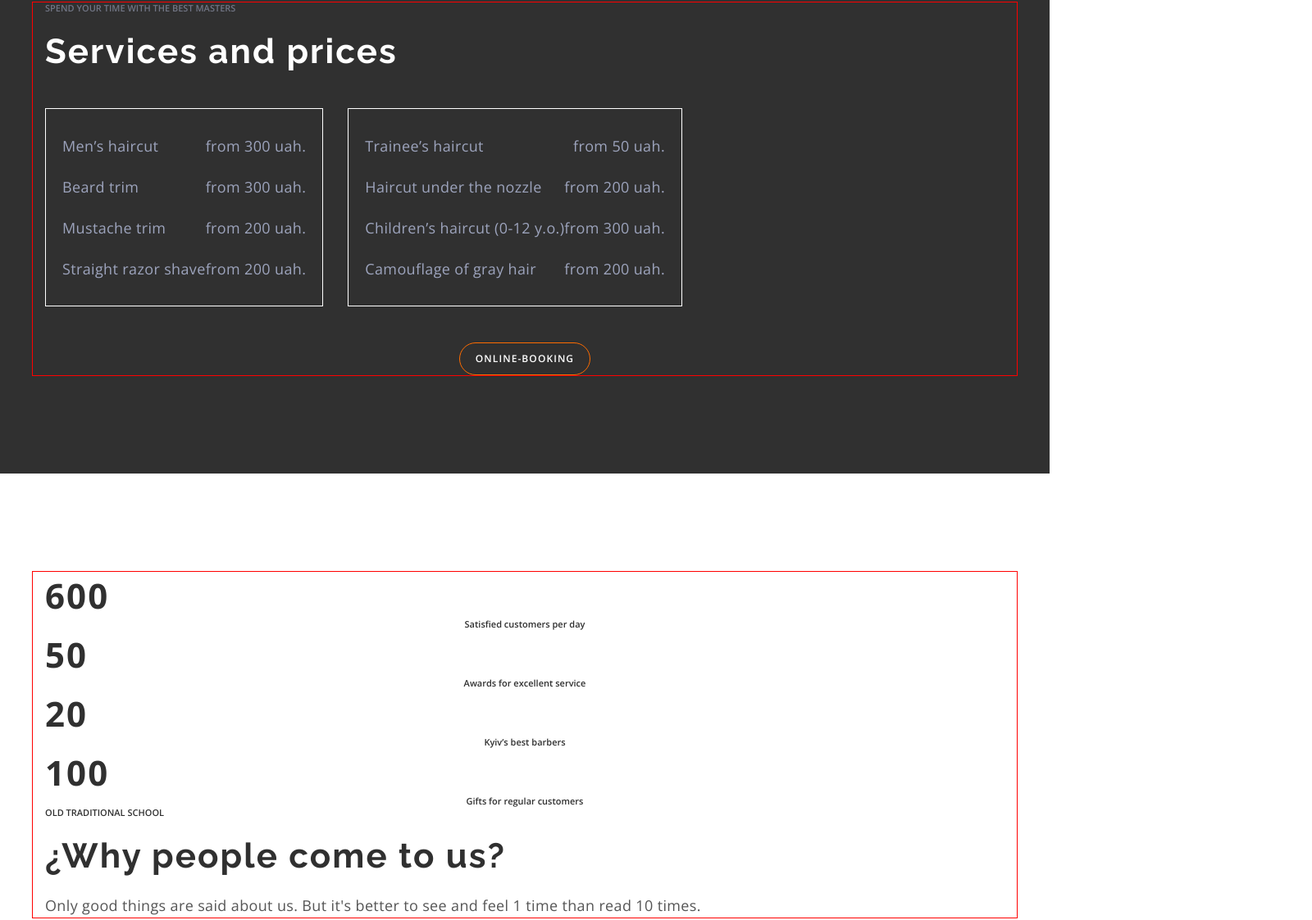
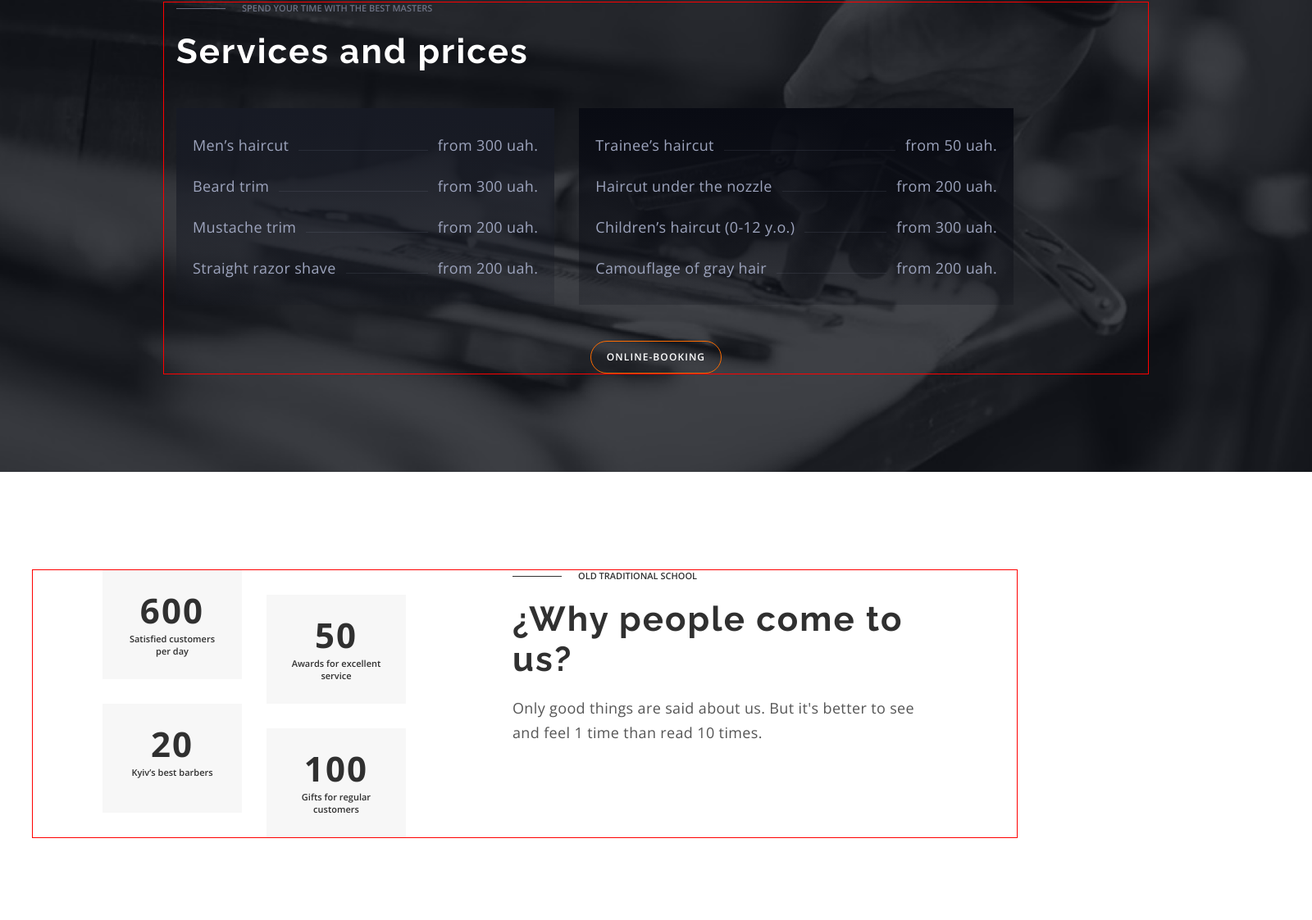
Before and after one commit to realex3355/Tutor4, a plain HTML site: page index.html in a window 1280 px wide. Shown: the part 1602-2725 px from the top of the page at 82% size, 1600 px wide, since content can reach past the window. Drawn offline with nearby package versions, Linux system fonts and the light colour scheme.

```diff
--- a/css/styles.css
+++ b/css/styles.css
@@ -86,6 +86,16 @@ letter-spacing: 0.05em;
 font-size: 11px;
 line-height: var(--typical-lh);
 text-transform: uppercase;
+display: flex;
+align-items: center;
+gap: 20px;
+    }
+
+    .pre-title::before {
+      content: "";
+      width: 60px;
+      height: 1px;
+      background: currentColor;
     }
     .site-body {
 }
@@ -186,7 +196,28 @@ margin-bottom: 20px;
    letter-spacing: 0.05em;
   color: var(--first-title-color, #ffffff);
   margin-bottom: 20px;
+  display: flex;
+  align-items: baseline;
+}
 
+.hero-title::before {
+   content: "";
+   width: 40px;
+   height: 40px;
+   background-image: url(../img/barber41.jpg);
+ background-size: cover;
+}
+
+.hero-title::after {
+   content: "!";
+}
+
+.hero-title::first-letter {
+   color: aquamarine;
+}
+
+.hero-title::selection {
+   background-color: #ff6c00;
 }
 .hero-after-title {
 font-size: 18px;
@@ -243,9 +274,25 @@ color: #303030;
 
 /* -----PRICES---- */
 .prices {
-   background-color: #303030;
+   background-color: #111319;
+   background-image: url(../img/prices-img.png);
+   background-repeat: no-repeat;
+   background-position: center;
+   background-size: cover;
+   min-width: 1600px;
+   margin: 0 auto;
    padding-top: 120px;
    padding-bottom: 120px;
+}
+
+.prices-list:first-child {
+   background: linear-gradient(180deg,
+    #171A24 0%, rgba(23, 26, 36, 0.2) 100%);
+}
+
+.prices-list:last-child {
+   background: linear-gradient(180deg,
+   #090B13 0%, rgba(9, 11, 19, 0.2) 100%);
 }
 .prices-pre-title {
 color: rgba(157, 164, 189, 0.6);
@@ -261,13 +308,23 @@ margin-bottom: 44px;
    margin-bottom: 44px;
 }
 .prices-list {
-   border: 1px solid #FFFFFF;
-   width: calc((100%-30px)/2);
+     width: calc((100%-30px)/2);
    padding: 30px 20px;
+}
+/* ----line-- */
+.prices-item::before {
+   content: "";
+  width: 100px;
+  height: 1px;
+  background-color: rgba(157, 164, 189, 0.12);
+  flex-grow: 1;
 }
 .prices-item {
    display: flex;
    justify-content: space-between;
+   align-items: baseline;
+   gap: 12px;
+
 }
 .prices-item + .prices-item {
    margin-top: 20px;
@@ -278,6 +335,10 @@ font-size: 18px;
 line-height: 1.67;
 letter-spacing: 0.02em;
 color: #9DA4BD;
+}
+
+.prices-item-text:first-child {
+   order: -1;
 }
 .prices-btn {
 color: #ffffff;
@@ -290,8 +351,36 @@ margin: 0 auto;
    padding-top: 120px;
    padding-bottom: 120px;
 }
+
+.benefits > .container {
+   display: flex;
+   gap: 130px;
+   padding-left: 85px;
+}
+
+.benefits-wrap {
+   max-width: 500px;
+}
 .benefits-list {
+   display: flex;
+   width: 370px;
+   flex-wrap: wrap;
+   }
+
+.benefits-item {
+   width: 170px;
+   height: 133px;
+   background-color: #f7f7f7;
+   padding: 20px 24px;
 }
+.benefits-item:nth-child(odd) {
+   margin-right: 30px;
+}
+
+.benefits-item:nth-child(even) {
+   margin-top: 30px;
+}
+
 .benefits-item .count {
 font-weight: 700;
 font-size: 42px;
@@ -299,6 +388,7 @@ line-height: calc(57/42);
 text-align: center;
 letter-spacing: 0.05em;
 color: var(--main-text-color);
+display: block;
 }
 .benefits-item-text {
 font-weight: 600;
@@ -385,7 +475,7 @@ margin-bottom: 30px;
 .barbers-soc-link:hover {
    background-color: aquamarine;
 }
-
+/* -----------TEST-icons-line--hover-------- */
 .test {
    padding-top: 120px;
    padding-bottom: 120px;
--- a/index.html
+++ b/index.html
@@ -124,10 +124,13 @@
                         <p class="benefits-item-text">Gifts for regular customers</p>
                     </li>
                 </ul>
+                <div class="benefits-wrap">
                 <p class="benefits-pre-title pre-title">Old traditional school</p>
                 <h2 class="benefits-title title">¿Why people come to us?</h2>
                 <p class="benefits-after-title">Only good things are said about us. But it's better to see and feel
-                    1 time than read 10 times. </p>
+                    1 time than read 10 times.
+                </p>
+                </div>
                  </div>
             </section>
             <section class="barbers">
@@ -169,6 +172,7 @@
             </ul>
             </div>
             </section>
+            <!-- --- TEST icons -->
 <section class="test">
     <div class="container">
         <ul class="test-list list">
@@ -193,7 +197,7 @@
         </ul>
     </div>
 </section>
-
+<!-- test finish -->
             <section class="gallery">
                 <div class="container">
                 <p class="gallery-pre-title pre-title">In Latin, "barba" means "beard"</p>
```
Also changed, not shown: img/prices-img.png (added).
